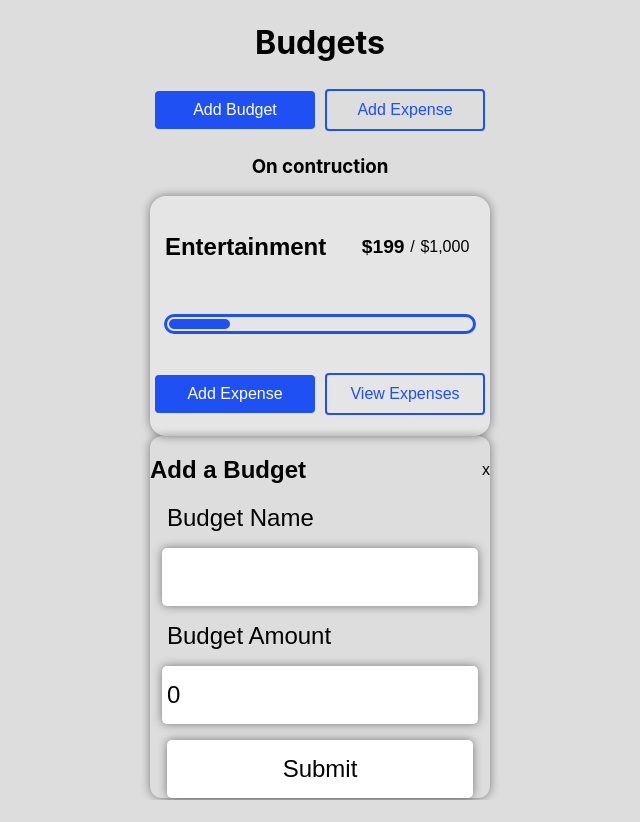
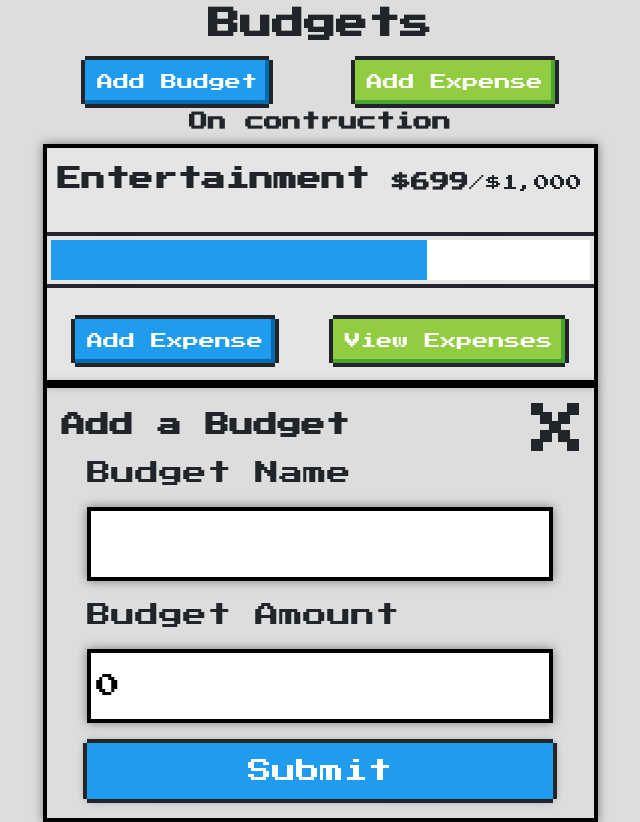
Before and after one commit to aramxD/react-budget-app, a React (Create React App) app: page / in a window 1280 px wide. Shown: the whole page, without its empty margins (320-960 px from the left). Before the commit the page ends 800 px from the top, so only its background shows below. Built offline with nearby package versions, Linux system fonts and the light colour scheme.

Commit message:
cambio de estilo a retro nes + formulario para agregar elementos

```diff
--- a/public/index.html
+++ b/public/index.html
@@ -24,6 +24,13 @@
       work correctly both with client-side routing and a non-root public URL.
       Learn how to configure a non-root public URL by running `npm run build`.
     -->
+
+
+    <link rel="preconnect" href="https://fonts.googleapis.com">
+<link rel="preconnect" href="https://fonts.gstatic.com" crossorigin>
+<link href="https://fonts.googleapis.com/css2?family=Press+Start+2P&display=swap" rel="stylesheet">
+<!-- latest -->
+<link href="https://unpkg.com/nes.css@latest/css/nes.min.css" rel="stylesheet" />
     <title>React App</title>
   </head>
   <body>
--- a/src/App.css
+++ b/src/App.css
@@ -3,7 +3,6 @@
 }
 
 body {
-    height: 100vh;
     width: 100vw;
     background-color: rgb(221, 221, 221);
     background-repeat: no-repeat;
--- a/src/App.js
+++ b/src/App.js
@@ -1,6 +1,7 @@
 import React, { useState } from 'react';
 import BudgetCard from './components/BudgetCard';
 import AddBudgetModal from './components/AddBudgetModal'
+
 import './App.css';
 
 
@@ -14,13 +15,15 @@ function App() {
       <>
       <div className="">
       <h1>Budgets</h1>
-      <button className='btn-primary' onClick={()=> setShowAddBudgetModal(true)}><span> Add Budget</span></button>
-      <button className='btn-primary outlinePrimary'><span> Add Expense</span></button>
+      <div className="card-footer">
+      <button className='nes-btn is-primary nes-pointer' onClick={()=> setShowAddBudgetModal(true)}><span> Add Budget</span></button>
+      <button className='nes-btn is-success nes-pointer'><span> Add Expense</span></button>
+      </div>
       <h3>On contruction</h3>
       </div>
 
-      <BudgetCard name="Entertainment" amount={199} max={1000} ></BudgetCard>
-      <AddBudgetModal/>
+      <BudgetCard name="Entertainment" amount={699} max={1000} ></BudgetCard>
+      <AddBudgetModal handleClose={()=> setShowAddBudgetModal(false)}/>
       </>
     </div>
   );
--- a/src/components/AddBudgetModal.js
+++ b/src/components/AddBudgetModal.js
@@ -1,31 +1,50 @@
-import React from 'react';
+import React, {useRef} from 'react'
 import '../style/BudgetModal.css'
+import {useBudgets} from "../context/BudgetsContext"
 
-const AddBudgetModal=props => {
-    return (
-        <div className="budget-modal">
+
+
+export default function AddBudgetModal({handleClose}) {
+    const nameRef = useRef()
+    const maxRef = useRef()
+    const { addBudget } = useBudgets()
+    function handleSubmit(e){
+        e.preventDefault()
+
+        console.log(nameRef.current.value)
+        console.log(maxRef.current.value)
+        addBudget({
+                name: nameRef.current.value,
+                max: parseFloat(maxRef.current.value)
+            })
+        alert('termina bien ');
+        handleClose()
+
+}
+
+return (
+    <div className="budget-modal">
             <div className="budget-modal-header">
                 <div className="budget-modal-title">
                     <h2>Add a Budget</h2>
                 </div>
                 <div className="budget-modal-close-icon">
-                    x
+                <i class="nes-icon close is-medium"></i>
                 </div>
             </div>
             <div className="budget-modal-body">
-                <form action="">
-                    <div className="form-data">
+                <form onSubmit={handleSubmit}>
+                    <div className="form-data nes-field">
                     <label htmlFor="budget_name"  >Budget Name</label>
-                    <input type="text" name="budget_name" required/>
+                    <input className='nes-pointer' type="text" name="budget_name" id='budget_name' ref={nameRef} required/>
                     </div>
-                    <div className="form-data">
+                    <div className="form-data nes-field">
                     <label htmlFor="budget_amount">Budget Amount</label>
-                    <input type="number" name="budget_amount" defaultValue={0} step={.01} required/>
+                    <input className='nes-pointer' type="number" name="budget_amount" id='budget_amount' defaultValue={0} step={.01} ref={maxRef} required/>
                     </div>
-                    <input type="submit" value="Submit" />
+                    <input type="submit" className='nes-btn is-primary nes-pointer' value="Submit" />
                 </form>
             </div>
         </div>
-    )
+  )
 }
-export default AddBudgetModal
--- a/src/components/BudgetCard.js
+++ b/src/components/BudgetCard.js
@@ -19,7 +19,7 @@ export default function BudgetCard({name, amount, max, gray}) {
                     <div className="titulo-max">{currencyFormatter.format(max)}</div>
                 </div>
             </div>
-            <div className="bar">
+            {/* <div className="bar">
                 <div className=  {`card-progresBar ${cardAlert}`}
                     id='progresBar'
                     style={progresBar}
@@ -29,10 +29,11 @@ export default function BudgetCard({name, amount, max, gray}) {
                     now={amount}
                     >
                 </div>
-            </div>
+            </div> */}
+            <progress class="nes-progress is-primary" value={amount} max={max}></progress>
             <div className="card-footer">
-                <button className='btn-primary'><span>Add Expense</span></button>
-                <button className='btn-primary outlinePrimary'><span>View Expenses</span></button>
+                <button className='nes-btn is-primary nes-pointer'><span>Add Expense</span></button>
+                <button className='nes-btn is-success nes-pointer'><span>View Expenses</span></button>
             </div>
         </div>
     )
--- a/src/components/Modal.js
+++ b/src/components/Modal.js
@@ -1,5 +1,5 @@
 import React from 'react';
-import '../style/modal.css'
+import '../style/BudgetModal.css'
 
 const Modal = props => {
     return (
@@ -23,6 +23,6 @@ const Modal = props => {
         </div>
     </div>
     );
-  };
+};
 
 export default Modal
--- a/src/context/BudgetsContext.js
+++ b/src/context/BudgetsContext.js
@@ -1,5 +1,5 @@
 import React, { useContext, useState } from 'react'
-import { v4 as uuidV4} from 'uuid'
+import { v4 as uuidV4 } from 'uuid'
 import useLocalStorage from '../hooks/useLocalStorage'
 
 const BudgetsContext = React.createContext()
@@ -9,44 +9,46 @@ export function useBudgets() {
 }
 
 export const BudgetsProvider = ({ children }) => {
-    const [budgets, setBudgets] = useLocalStorage('budgets',[])
-    const [expenses, setExpenses] = useLocalStorage('expenses',[])
+    const [budgets, setBudgets] = useLocalStorage('budgets', [])
+    const [expenses, setExpenses] = useLocalStorage('expenses', [])
 
 
     function getBudgetExpenses(budgetId) {
-        return expenses.filter(expenses=> expenseId === budgetId)
+        return expenses.filter(expenses => expenseId === budgetId)
     }
 
-    function addExpenses({description, amount, budgetId}) {
+    function addExpenses({ description, amount, budgetId }) {
 
         setExpenses(prevExpenses => {
-            return[...prevExpenses, {id: uuidV4(), description, amount, budgetId} ]
+            return [...prevExpenses, { id: uuidV4(), description, amount, budgetId }]
         })
     }
 
-    function addBudget({name, max}) {
-        if (prevBudgets.find(budget => budget.name === name)){
+    function addBudget({ name, max }) {
+        alert('inicia funcion');
+        setBudgets(prevBudgets => {
+            if (prevBudgets.find(budget => budget.name === name)) {
             return prevBudgets
             }
-        setBudgets(prevBudgets => {
-            return[...prevBudgets, {id: uuidV4(), name, max} ]
+            return [...prevBudgets, { id: uuidV4(), name, max }]
         })
     }
 
-    function deleteBudget({id}) {
+
+    function deleteBudget({ id }) {
         // TODO: Agregar la redireccion de gastos a "sin categoria"
-        setBudgets(prevBudgets =>{
+        setBudgets(prevBudgets => {
             return prevBudgets.filter(budget => budget.id !== id)
         })
     }
 
-    function deleteExpense({id}) {
-        setExpenses(prevExpenses =>{
+    function deleteExpense({ id }) {
+        setExpenses(prevExpenses => {
             return prevExpenses.filter(expense => expense.id !== id)
         })
     }
 
-    return ( <BudgetsContext.Provider value = {
+    return ( <BudgetsContext.Provider value = {{
 
         budgets,
         expenses,
@@ -56,6 +58,5 @@ export const BudgetsProvider = ({ children }) => {
         deleteBudget,
         deleteExpense
 
-        } > { children } </BudgetsContext.Provider>
-    )
+    }} > { children } </BudgetsContext.Provider> )
 }
--- a/src/index.css
+++ b/src/index.css
@@ -1,13 +1,14 @@
+* {
+    font-family: 'Press Start 2P', cursive;
+}
+
 body {
-  margin: 0;
-  font-family: -apple-system, BlinkMacSystemFont, 'Segoe UI', 'Roboto', 'Oxygen',
-    'Ubuntu', 'Cantarell', 'Fira Sans', 'Droid Sans', 'Helvetica Neue',
-    sans-serif;
-  -webkit-font-smoothing: antialiased;
-  -moz-osx-font-smoothing: grayscale;
+    margin: 0;
+    font-family: 'Press Start 2P', cursive, -apple-system, BlinkMacSystemFont, 'Segoe UI', 'Roboto', 'Oxygen', 'Ubuntu', 'Cantarell', 'Fira Sans', 'Droid Sans', 'Helvetica Neue', sans-serif;
+    -webkit-font-smoothing: antialiased;
+    -moz-osx-font-smoothing: grayscale;
 }
 
 code {
-  font-family: source-code-pro, Menlo, Monaco, Consolas, 'Courier New',
-    monospace;
+    font-family: source-code-pro, Menlo, Monaco, Consolas, 'Courier New', monospace;
 }
--- a/src/style/BudgetModal.css
+++ b/src/style/BudgetModal.css
@@ -1,10 +1,10 @@
 .budget-modal {
     width: 100%;
     height: auto;
+    border: solid 4px black;
     box-shadow: 0 0 10px rgba(0, 0, 0, 0.45);
     z-index: 10;
-    font-family: Arial, Helvetica, sans-serif;
-    border-radius: .75rem;
+    padding: 15px;
 }
 
 .budget-modal-header {
@@ -37,14 +37,14 @@ input {
     width: 90%;
     font-size: 1.5rem;
     background-color: #FFFFFF;
-    border: none;
+    border: solid 4px black;
     box-shadow: 0 0 10px rgba(0, 0, 0, 0.45);
-    border-radius: 5px;
     padding: 15px 5px;
     cursor: pointer;
 }
 
 input[type=submit]:active {
-    box-shadow: 0 5px rgb(63, 63, 63);
+    border: solid 4px black;
+    box-shadow: 0 0 10px rgba(0, 0, 0, 0.45);
     transform: translateY(6px);
 }
--- a/src/style/card.css
+++ b/src/style/card.css
@@ -11,7 +11,8 @@
     flex-direction: column;
     align-items: center;
     justify-content: space-around;
-    border-radius: 1rem;
+    border: solid 4px black;
+    box-shadow: 0 0 10px rgba(0, 0, 0, 0.45);
 }
 
 .primary {
@@ -95,6 +96,18 @@
 
 .btn-primary {
     display: inline-block;
+    text-align: center;
+    font-size: 16px;
+    padding: 10px;
+    transition: all 0.5s;
+    cursor: pointer;
+    margin: 5px;
+    vertical-align: middle;
+}
+
+
+/* .btn-primary {
+    display: inline-block;
     border-radius: 4px;
     background-color: #1e50f4;
     border: none;
@@ -150,7 +163,7 @@
     background-color: #ffffff;
     border: solid 2px #1e50f4;
     color: #1e50f4;
-}
+} */
 
 .App-logo {
     height: 40vmin;
```
Lines whose indentation alone changed are shown as unchanged.
